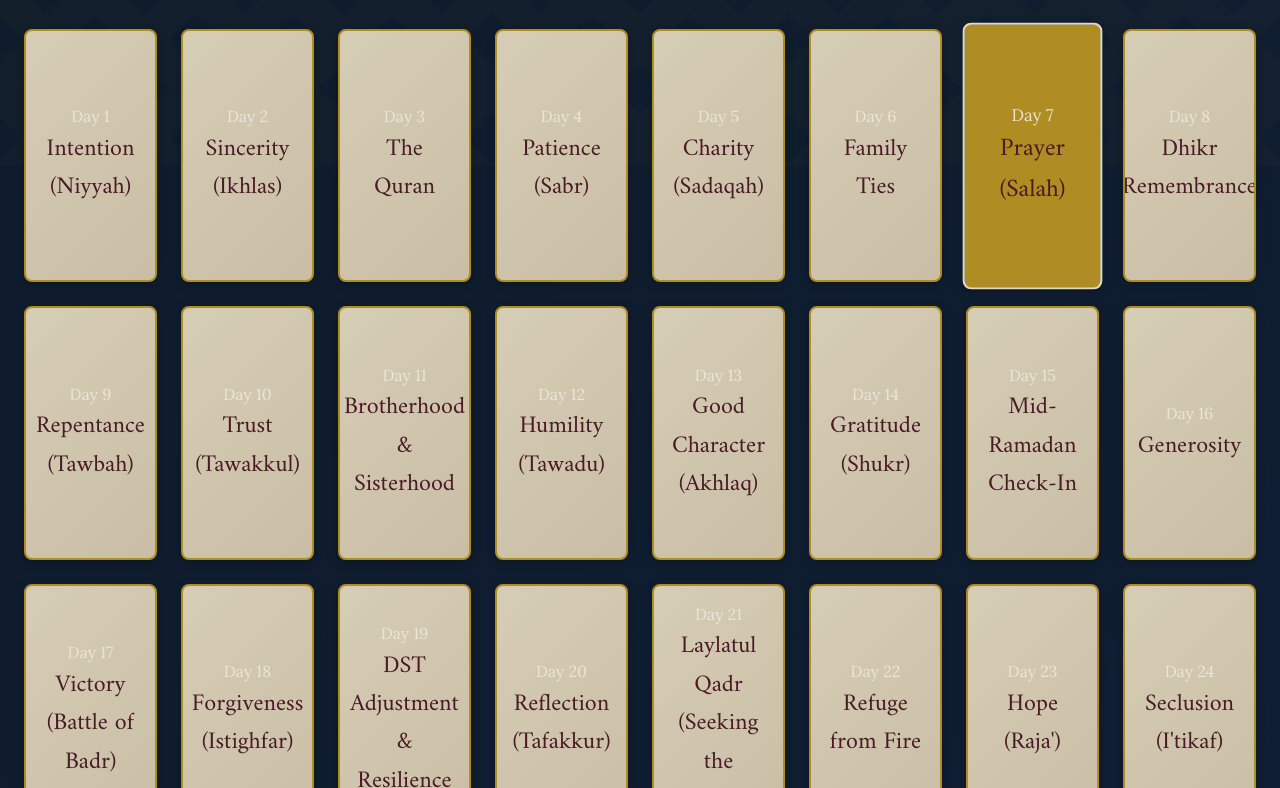
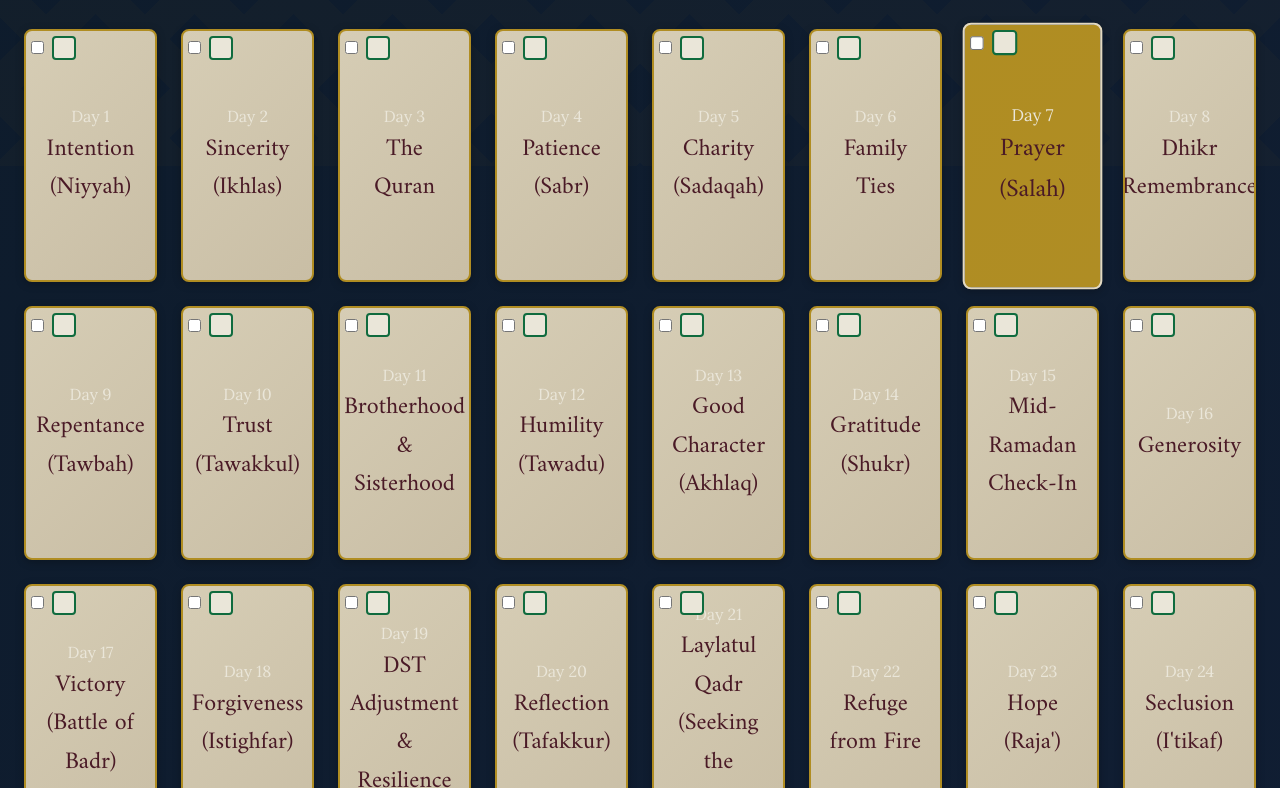
Before and after one commit to price2high/ramadan2026, a website: page index.html in a window 1280 px wide. Shown: the part 634-1422 px from the top of the page. Drawn offline with Linux system fonts and the light colour scheme.

Commit message:
Add period tracker UI and remove location text

```diff
--- a/index.html
+++ b/index.html
@@ -20,7 +20,7 @@
         <div class="header-content">
             <div class="crescent-moon">☪</div>
             <h1 class="main-title">Ramadan 1447 AH</h1>
-            <p class="subtitle">February 18 - March 19, 2026 | Forest Park, GA</p>
+            <p class="subtitle">February 18 - March 19, 2026</p>
             <div class="divider"></div>
         </div>
         <div class="header-decoration bottom"></div>
--- a/script.js
+++ b/script.js
@@ -99,6 +99,12 @@ document.addEventListener('DOMContentLoaded', () => {
     // Load saved granular progress
     let ramadanProgress = JSON.parse(localStorage.getItem('ramadanProgress')) || {};
 
+    // Period Tracker State
+    const periodTrackerKey = 'periodTracker';
+    let periodTracker = JSON.parse(localStorage.getItem(periodTrackerKey)) || {};
+    function savePeriodTracker() {
+        localStorage.setItem(periodTrackerKey, JSON.stringify(periodTracker));
+    }
     // Initialize
     init();
 
@@ -181,7 +187,7 @@ document.addEventListener('DOMContentLoaded', () => {
         // Update Subtitle
         const subtitle = document.querySelector('.subtitle');
         if (subtitle) {
-            subtitle.textContent = "February 18 - March 19, 2026 | Local Time";
+            subtitle.textContent = "February 18 - March 19, 2026";
         }
     }
 
@@ -212,10 +218,23 @@ document.addEventListener('DOMContentLoaded', () => {
             }
 
             dayCard.innerHTML = `
+                <label class="period-checkbox-label">
+                    <input type="checkbox" class="period-checkbox" data-day="${dayData.day}" ${periodTracker[dayData.day] ? 'checked' : ''}>
+                    <span class="custom-checkbox"></span>
+                </label>
                 <div class="day-number">Day ${dayData.day}</div>
                 <div class="day-theme">${dayData.theme}</div>
                 ${isDayCompleted ? '<div class="day-card.completed::after"></div>' : ''}
             `;
+            // Add listener for checkbox change
+            const cb = dayCard.querySelector('.period-checkbox');
+            if (cb) {
+                cb.addEventListener('change', (e) => {
+                    e.stopPropagation();
+                    periodTracker[dayData.day] = e.target.checked;
+                    savePeriodTracker();
+                });
+            }
 
             dayCard.addEventListener('click', () => {
                 selectedDayIndex = index;
--- a/styles.css
+++ b/styles.css
@@ -308,6 +308,25 @@ body {
     font-size: 1.2rem;
     font-weight: bold;
 }
+
+/* Period Tracker Checkbox Styles */
+.period-checkbox-label {
+    display: flex;
+    align-items: center;
+    gap: var(--spacing-xs);
+    cursor: pointer;
+    margin-bottom: var(--spacing-xs);
+}
+
+/* Reuse existing .custom-checkbox styling for the checkbox appearance */
+.period-checkbox-label {
+    position: absolute;
+    top: 5px;
+    left: 5px;
+    z-index: 2;
+}
+
+
 
 .day-card-number {
     font-size: 2rem;
```
